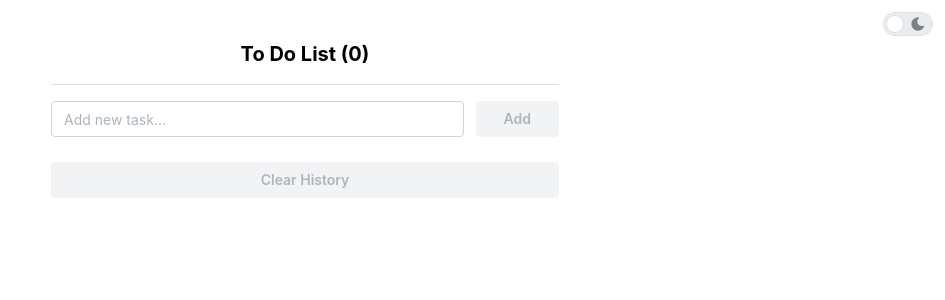
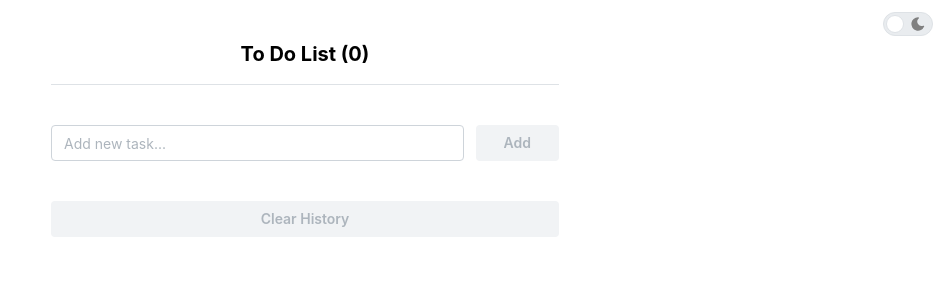
Before and after one commit to hiftikh/to-do-app, a React (Vite) app: page / in a window 1280 px wide. Shown: the top 300 px of the page, without its empty margins (335-1280 px from the left). Built offline with nearby package versions, Linux system fonts and the light colour scheme.

Commit message:
Separated AddTask and ClearHistory into componets

```diff
--- a/src/App.tsx
+++ b/src/App.tsx
@@ -1,11 +1,13 @@
 import "@mantine/core/styles.css";
-import { MantineProvider, Container } from "@mantine/core";
+import { MantineProvider, Container, Button, Divider } from "@mantine/core";
 import { Notifications } from "@mantine/notifications";
 import "@mantine/notifications/styles.css";
 import useThemeStore from "./Components/hooks/useThemeStore";
 import useTaskStore from "./Components/hooks/useTaskStore";
 import ToDoList from "./Components/ToDoList";
 import DarkModeToggle from "./Components/DarkModeToggle";
+import AddTask from "./Components/AddTask";
+import ClearHistory from "./Components/ClearHistory";
 
 function App() {
   const themeMode = useThemeStore((state) => state.themeMode);
@@ -22,6 +24,9 @@ function App() {
             To Do List ({taskList.length})
           </h1>
           <ToDoList />
+          <Divider my="md" />
+          <AddTask />
+          <ClearHistory />
         </Container>
         <Notifications />
       </MantineProvider>
--- /dev/null
+++ b/src/Components/AddTask.tsx
@@ -0,0 +1,74 @@
+import { useState } from "react";
+import { Button, Input } from "@mantine/core";
+import { IconExclamationCircle } from "@tabler/icons-react";
+import { isEmptyString } from "../lib/util";
+import { notifications } from "@mantine/notifications";
+import useTaskStore from "./hooks/useTaskStore";
+
+export default function AddTask() {
+  const [text, setText] = useState("");
+  const [errorText, setErrorText] = useState(false);
+  const { addTask } = useTaskStore((state) => state);
+
+  const addTaskHandle = (text: string) => {
+    const newTask = {
+      id: Date.now(),
+      name: text,
+      completed: false,
+      dateAdded: new Date(),
+    };
+    addTask(newTask);
+    setText("");
+    notifications.show({
+      color: "green",
+      title: "Task Added",
+      message: `"${text}"`,
+      autoClose: 2000,
+      position: "bottom-center",
+    });
+  };
+
+  const handleOnKeyUp = (e: React.KeyboardEvent<HTMLDivElement>) => {
+    setErrorText(false);
+    if (e.key == "Enter") {
+      if (!isEmptyString(text)) {
+        addTaskHandle(text);
+        setErrorText(false);
+      } else {
+        setErrorText(true);
+      }
+    }
+  };
+
+  return (
+    <>
+      <div className="flex w-full justify-center gap-3  mt-10">
+        <Input
+          value={text}
+          placeholder="Add new task..."
+          onChange={(e) => {
+            setText(e.target.value);
+          }}
+          className="w-9/12 md:w-10/12"
+          onKeyUp={handleOnKeyUp}
+        />
+        <Button
+          variant="filled"
+          onClick={() => {
+            addTaskHandle(text);
+          }}
+          className="w-3/12 md:w-2/12"
+          disabled={!text}
+        >
+          Add
+        </Button>
+      </div>
+      {errorText && (
+        <p className="text-sm text-red-500 p-2 gap-2 flex">
+          <IconExclamationCircle className="inline" size={20} /> Can't add empty
+          task silly...
+        </p>
+      )}
+    </>
+  );
+}
--- /dev/null
+++ b/src/Components/ClearHistory.tsx
@@ -0,0 +1,27 @@
+import { Button } from "@mantine/core";
+import { notifications } from "@mantine/notifications";
+import useTaskStore from "./hooks/useTaskStore";
+
+export default function ClearHistory() {
+  const { taskList, clearTasks } = useTaskStore((state) => state);
+
+  const onClickClearTasks = () => {
+    clearTasks();
+    notifications.show({
+      color: "green",
+      title: "All tasks have been deleted.",
+      message: "",
+      autoClose: 2000,
+      position: "bottom-center",
+    });
+  };
+  return (
+    <Button
+      onClick={onClickClearTasks}
+      className="w-full mt-10"
+      disabled={taskList.length === 0}
+    >
+      Clear History
+    </Button>
+  );
+}
--- a/src/Components/ToDoList.tsx
+++ b/src/Components/ToDoList.tsx
@@ -1,110 +1,9 @@
-import { useState } from "react";
 import ToDoItem from "./ToDoItem";
-import { Button, Input, Divider } from "@mantine/core";
-import { IconExclamationCircle } from "@tabler/icons-react";
-import { isEmptyString } from "../lib/util";
-import { notifications } from "@mantine/notifications";
-import useTaskStore from "./hooks/useTaskStore";
-
-interface Props {
-  text: string;
-  onChange: (text: string) => void;
-  onClick: (text: string) => void;
-}
 
 export default function ToDoList() {
-  const [text, setText] = useState("");
-  const { taskList, addTask, clearTasks } = useTaskStore((state) => state);
-
-  const addTaskHandle = (text: string) => {
-    const newTask = {
-      id: Date.now(),
-      name: text,
-      completed: false,
-      dateAdded: new Date(),
-    };
-    addTask(newTask);
-    setText("");
-  };
-
-  const onClickClearTasks = () => {
-    clearTasks();
-    notifications.show({
-      color: "green",
-      title: "All tasks have been deleted.",
-      message: "",
-      autoClose: 2000,
-      position: "bottom-center",
-    });
-  };
-
   return (
     <div className="mx-auto rounded-xl">
       <ToDoItem />
-      <Divider my="md" />
-      <AddTask text={text} onChange={setText} onClick={addTaskHandle} />
-      <br />
-      <Button
-        onClick={onClickClearTasks}
-        className="w-full"
-        disabled={taskList.length < 1}
-      >
-        Clear History
-      </Button>
     </div>
   );
 }
-
-const AddTask = ({ onChange, onClick, text }: Props) => {
-  const [errorText, setErrorText] = useState(false);
-  const handleOnKeyUp = (e: React.KeyboardEvent<HTMLDivElement>) => {
-    setErrorText(false);
-    if (e.key == "Enter") {
-      if (!isEmptyString(text)) {
-        setErrorText(false);
-        onClick(text);
-        notifications.show({
-          color: "green",
-          title: "Task Added",
-          message: `"${text}"`,
-          autoClose: 2000,
-          position: "bottom-center",
-        });
-      } else {
-        setErrorText(true);
-      }
-    }
-  };
-
-  return (
-    <>
-      <div className="flex w-full justify-center gap-3 flex-wrap sm:flex-nowrap">
-        <Input
-          value={text}
-          placeholder="Add new task..."
-          onChange={(e) => {
-            onChange(e.target.value);
-          }}
-          className="w-full sm:w-10/12"
-          onKeyUp={handleOnKeyUp}
-        />
-        <Button
-          variant="filled"
-          onClick={() => {
-            onClick(text);
-          }}
-          className="w-full sm:w-2/12"
-          disabled={!text}
-        >
-          Add
-        </Button>
-      </div>
-      {errorText && (
-        <p className="text-sm text-red-500 p-2 gap-2 flex">
-          <IconExclamationCircle className="inline" size={20} /> Can't add empty
-          task silly...
-        </p>
-      )}
-    </>
-  );
-};
```
